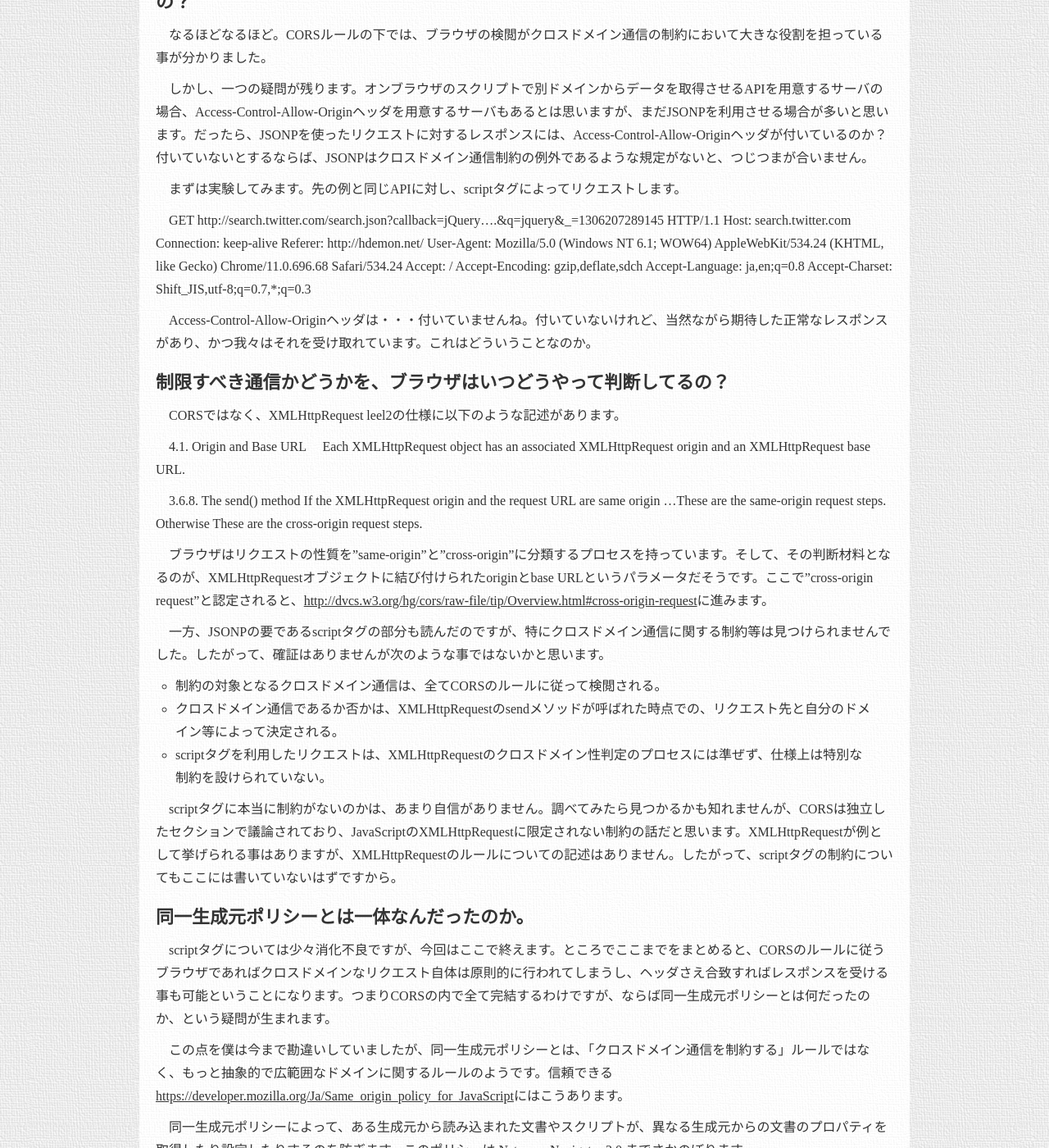
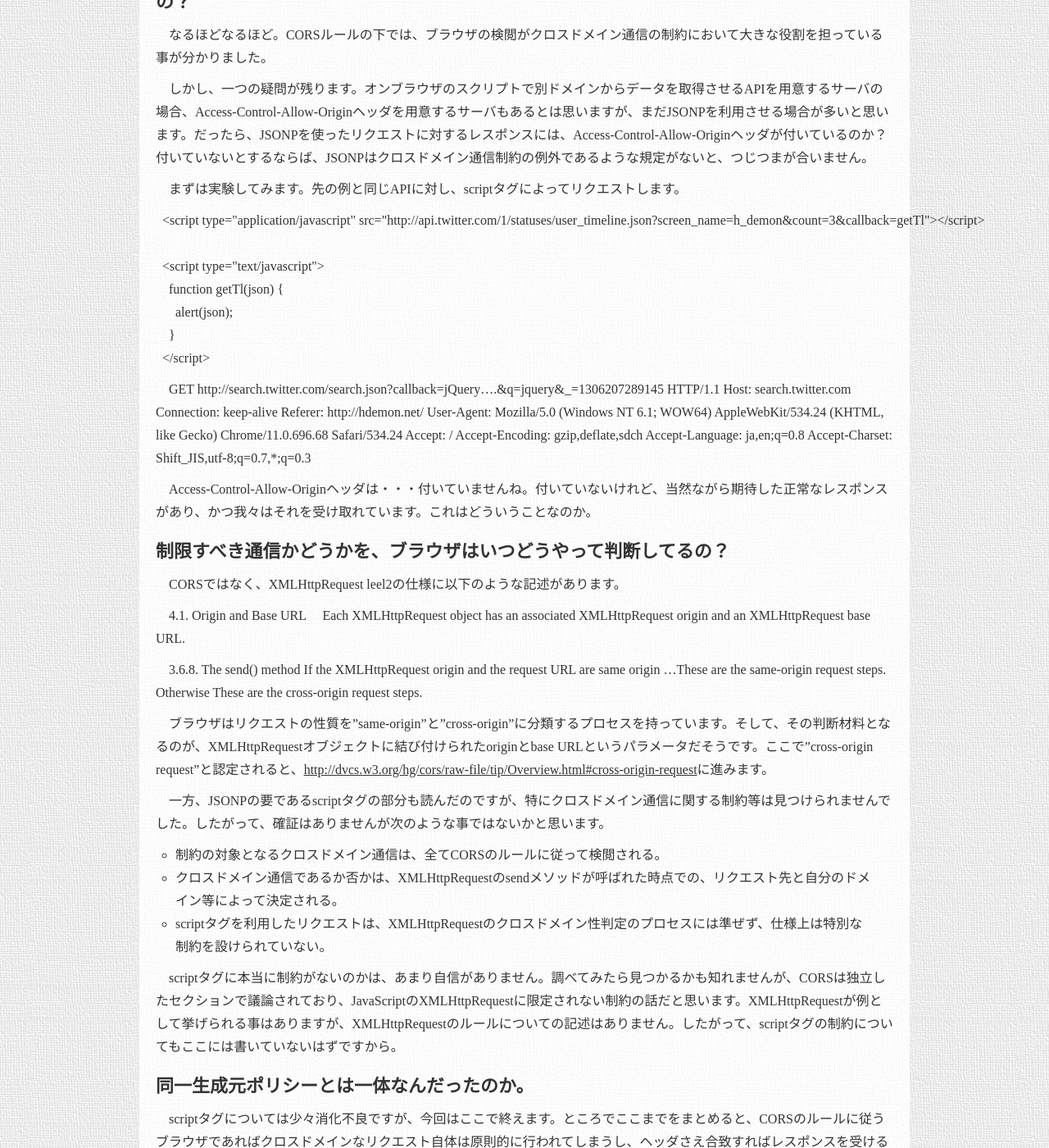
Before and after one commit to hdemon/hdemon.github.com, a Jekyll site: the page built from _posts/2011-10-02-corss-domain.markdown, in a window 1280 px wide and 1400 px high, scrolled down 4825 px. Shown: the whole window at 82% size. Built offline with Jekyll 4.4.1, drawn with Linux system fonts in a browser that asks for light colours; nearby versions of some CDN libraries; Markdown is read by kramdown in place of the engine named in the settings; comment, search, counter and statistics services are not loaded; some of the changed text lies outside the part shown.

Commit message:
modified

```diff
--- a/_posts/2011-10-02-corss-domain.markdown
+++ b/_posts/2011-10-02-corss-domain.markdown
@@ -143,6 +144,8 @@ xhr.send();
 
 まずは実験してみます。先の例と同じAPIに対し、scriptタグによってリクエストします。
 
+{% highlight javascript %}
+
   <script type="application/javascript" src="http://api.twitter.com/1/statuses/user_timeline.json?screen_name=h_demon&count=3&callback=getTl"></script>
 
   <script type="text/javascript">
@@ -150,6 +153,7 @@ xhr.send();
       alert(json);
     }
   </script>
+{% endhighlight %}
 
 GET http://search.twitter.com/search.json?callback=jQuery....&amp;q=jquery&amp;_=1306207289145 HTTP/1.1
 Host: search.twitter.com
--- a/stylesheets/screen.css
+++ b/stylesheets/screen.css
@@ -96,7 +96,7 @@ body header hgroup #title-logo {
   position: absolute;
   top: 72px;
   left: 20px;
-  background: url("/images/index.png?1317811063") no-repeat 0px -512px;
+  background: url("/images/index.png?1317811167") no-repeat 0px -512px;
   width: 273px;
   height: 25px;
 }
@@ -105,7 +105,7 @@ body header hgroup #title-icon {
   position: absolute;
   top: 26px;
   left: 540px;
-  background: url("/images/index.png?1317811063") no-repeat 0px -429px;
+  background: url("/images/index.png?1317811167") no-repeat 0px -429px;
   width: 82px;
   height: 73px;
 }
@@ -167,7 +167,7 @@ body #wrapper article header {
   margin-bottom: 20px;
   height: 26px;
   width: 380px;
-  background: url("/images/index.png?1317811063") no-repeat 0px -116px;
+  background: url("/images/index.png?1317811167") no-repeat 0px -116px;
   width: 399px;
   height: 26px;
 }
@@ -197,21 +197,21 @@ body footer {
   width: 900px;
   margin-top: 100px;
   margin-bottom: 20px;
-  background: url("/images/index.png?1317811063") no-repeat 0px -195px;
+  background: url("/images/index.png?1317811167") no-repeat 0px -195px;
   width: 174px;
   height: 42px;
 }
 
 /* line 135, ../sass/screen.scss */
 #article header h1 {
-  background: url("/images/index.png?1317811063") no-repeat 0px -95px;
+  background: url("/images/index.png?1317811167") no-repeat 0px -95px;
   width: 56px;
   height: 11px;
 }
 /* line 138, ../sass/screen.scss */
 #article header div {
   position: absolute;
-  background: url("/images/index.png?1317811063") no-repeat 0px -42px;
+  background: url("/images/index.png?1317811167") no-repeat 0px -42px;
   width: 37px;
   height: 43px;
   top: -23px;
@@ -233,14 +233,14 @@ body footer {
 
 /* line 159, ../sass/screen.scss */
 #mc-lib header h1 {
-  background: url("/images/index.png?1317811063") no-repeat 0px -296px;
+  background: url("/images/index.png?1317811167") no-repeat 0px -296px;
   width: 187px;
   height: 15px;
 }
 /* line 162, ../sass/screen.scss */
 #mc-lib header div {
   position: absolute;
-  background: url("/images/index.png?1317811063") no-repeat 0px -247px;
+  background: url("/images/index.png?1317811167") no-repeat 0px -247px;
   width: 83px;
   height: 39px;
   top: -18px;
@@ -248,33 +248,33 @@ body footer {
 }
 /* line 171, ../sass/screen.scss */
 #mc-lib section#explorizer h1 {
-  background: url("/images/index.png?1317811063") no-repeat 0px -152px;
+  background: url("/images/index.png?1317811167") no-repeat 0px -152px;
   width: 107px;
   height: 15px;
 }
 /* line 177, ../sass/screen.scss */
 #mc-lib section#nicoscraper h1 {
-  background: url("/images/index.png?1317811063") no-repeat 0px -346px;
+  background: url("/images/index.png?1317811167") no-repeat 0px -346px;
   width: 99px;
   height: 15px;
 }
 /* line 183, ../sass/screen.scss */
 #mc-lib section#nicomanip h1 {
-  background: url("/images/index.png?1317811063") no-repeat 0px -321px;
+  background: url("/images/index.png?1317811167") no-repeat 0px -321px;
   width: 104px;
   height: 15px;
 }
 
 /* line 191, ../sass/screen.scss */
 #mc-web header h1 {
-  background: url("/images/index.png?1317811063") no-repeat 0px -600px;
+  background: url("/images/index.png?1317811167") no-repeat 0px -600px;
   width: 230px;
   height: 15px;
 }
 /* line 194, ../sass/screen.scss */
 #mc-web header div {
   position: absolute;
-  background: url("/images/index.png?1317811063") no-repeat 0px -547px;
+  background: url("/images/index.png?1317811167") no-repeat 0px -547px;
   width: 65px;
   height: 43px;
   top: -25px;
@@ -282,21 +282,21 @@ body footer {
 }
 /* line 203, ../sass/screen.scss */
 #mc-web section#ynn h1 {
-  background: url("/images/index.png?1317811063") no-repeat 0px -625px;
+  background: url("/images/index.png?1317811167") no-repeat 0px -625px;
   width: 269px;
   height: 26px;
 }
 
 /* line 211, ../sass/screen.scss */
 #aboutme header h1 {
-  background: url("/images/index.png?1317811063") no-repeat 0px 0px;
+  background: url("/images/index.png?1317811167") no-repeat 0px 0px;
   width: 74px;
   height: 11px;
 }
 /* line 214, ../sass/screen.scss */
 #aboutme header div {
   position: absolute;
-  background: url("/images/index.png?1317811063") no-repeat 0px -247px;
+  background: url("/images/index.png?1317811167") no-repeat 0px -247px;
   width: 83px;
   height: 39px;
   top: -25px;
```
Also changed, not shown: other parts of _posts/2011-10-02-corss-domain.markdown (+2 -1 lines), sass/sprites.css (+19 -19 lines), sass/sprites.scss (+19 -19 lines), 4 other files.
